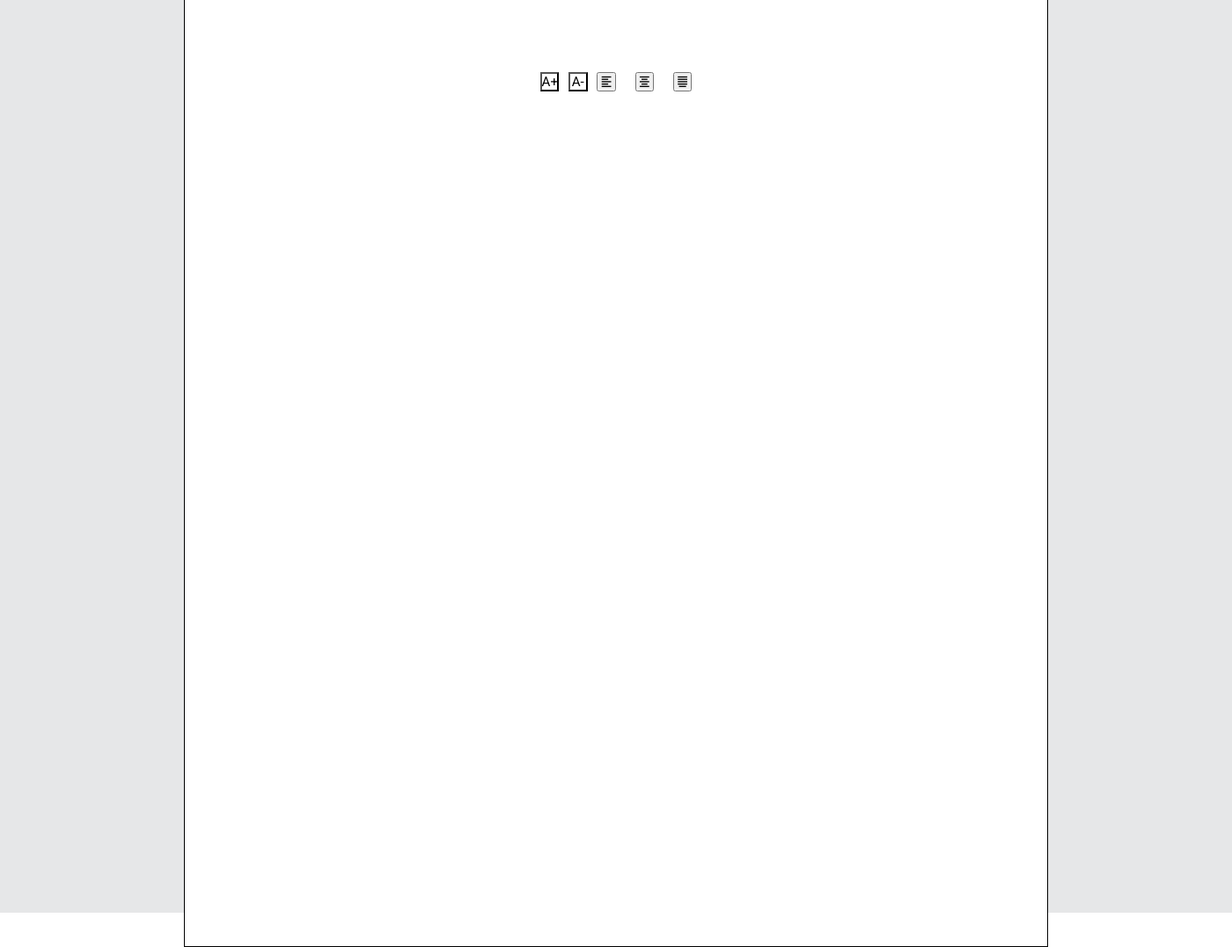
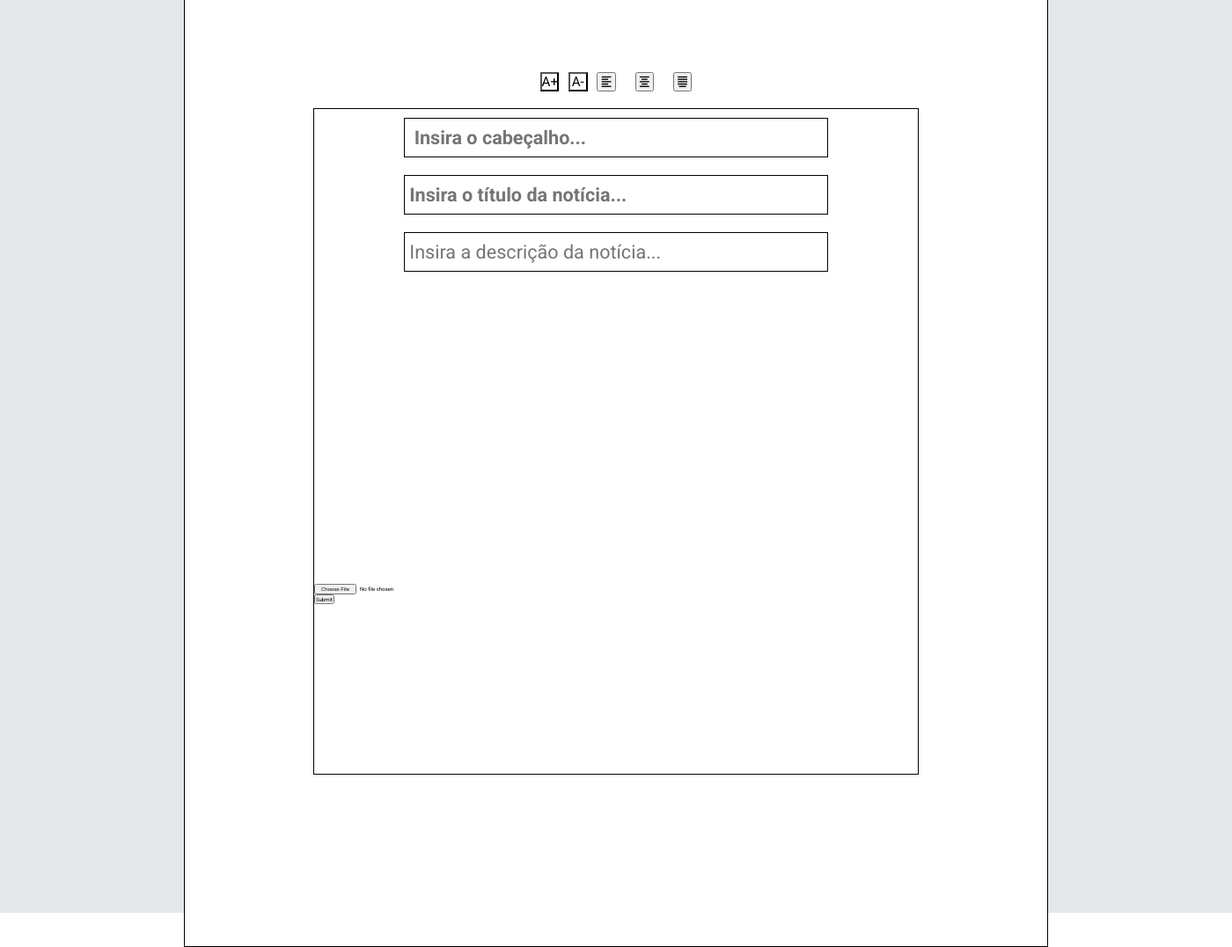
Before and after one commit to gwitus/WEB1_IFMS_Alex, a PHP site: page / in a window 1400 px wide. Shown: the part 305-1382 px from the top of the page at 88% size. Run offline with PHP 8.4, Linux system fonts and the light colour scheme.

Commit message:
trabalho honesto da tarde

```diff
--- a/Atividades Gerais/JPnews/Noticia/index.css
+++ b/Atividades Gerais/JPnews/Noticia/index.css
@@ -492,7 +492,7 @@ main {
     height: 2rem;
 }
 
-.regularTexto #inicialText button i{
+.regularTexto #inicialText button i {
     text-align: center;
     font-size: 1.5rem;
 }
@@ -502,7 +502,7 @@ main {
     height: 2rem;
 }
 
-.regularTexto #midText button i{
+.regularTexto #midText button i {
     text-align: center;
     font-size: 1.5rem;
 }
@@ -511,7 +511,85 @@ main {
     height: 2rem;
 }
 
-.regularTexto #justificarText button i{
+.regularTexto #justificarText button i {
     text-align: center;
     font-size: 1.5rem;
 }
+
+article {
+    display: flex;
+    flex-direction: column;
+    justify-content: flex-start;
+    height: 70%;
+    width: 70%;
+    margin-top: 2%;
+    border: 1px solid black;
+}
+
+form {
+    width: 100%;
+    height: 100%;
+}
+
+article .escrita {
+    display: flex;
+    flex-direction: column;
+    width: 100%;
+    height: 50rem;
+    align-items: center;
+    justify-content: start;
+}
+
+article .cabecalho {
+    display: flex;
+    justify-content: center;
+    align-items: center;
+    height: 6rem;
+    width: 100%;
+}
+
+article .cabecalho input[type=text] {
+    width: 70%;
+    border: 1px solid black;
+    height: 4rem;
+    font-size: 2rem;
+    font-weight: bold;
+    color: var(--color-cinza-word-header);
+}
+
+article .cabecalho input[type=text]:focus {
+    box-shadow: 0 0 0 0;
+    outline: 0;
+}
+
+article #noticia {
+    display: flex;
+    justify-content: center;
+    align-items: center;
+    height: 6rem;
+    width: 100%
+}
+
+article #noticia input[type=text] {
+    width: 70%;
+    border: 1px solid black;
+    height: 4rem;
+    font-size: 2rem;
+    font-weight: bold;
+    color: var(--background-blue-header);
+}
+
+article .descricao {
+    display: flex;
+    justify-content: center;
+    align-items: center;
+    height: 6rem;
+    width: 100%;
+}
+
+article .descricao input[type=text] {
+    width: 70%;
+    border: 1px solid black;
+    height: 4rem;
+    font-size: 2rem;
+}
--- a/Atividades Gerais/JPnews/Noticia/index.html
+++ b/Atividades Gerais/JPnews/Noticia/index.html
@@ -255,6 +255,30 @@
                         </div>
                     </div>
                 </div>
+
+                <article>
+                    <form action="/pagina-processa-dados-do-form" method="post">
+                        <div class="escrita">
+                            <div class="cabecalho">
+                                <input type="text" placeholder="  Insira o cabeçalho..." id="cabecalho">
+                            </div>
+                            <div id="noticia">
+                                <input type="text" id="noticia" placeholder=" Insira o título da notícia...">
+                            </div>
+                            <div class="descricao">
+                                <input type="text" id="descricao" placeholder=" Insira a descrição da notícia...">
+                            </div>
+                        </div>
+
+                        <div class="imagemArtigo">
+                            <input type="file" name="imagem" id="_imagemDoArtigo">
+                        </div>
+
+                        <div class="button">
+                            <button type="submit">Submit</button>
+                        </div>
+                    </form>
+                </article>
             </div>
         </main>
     </body>
```
